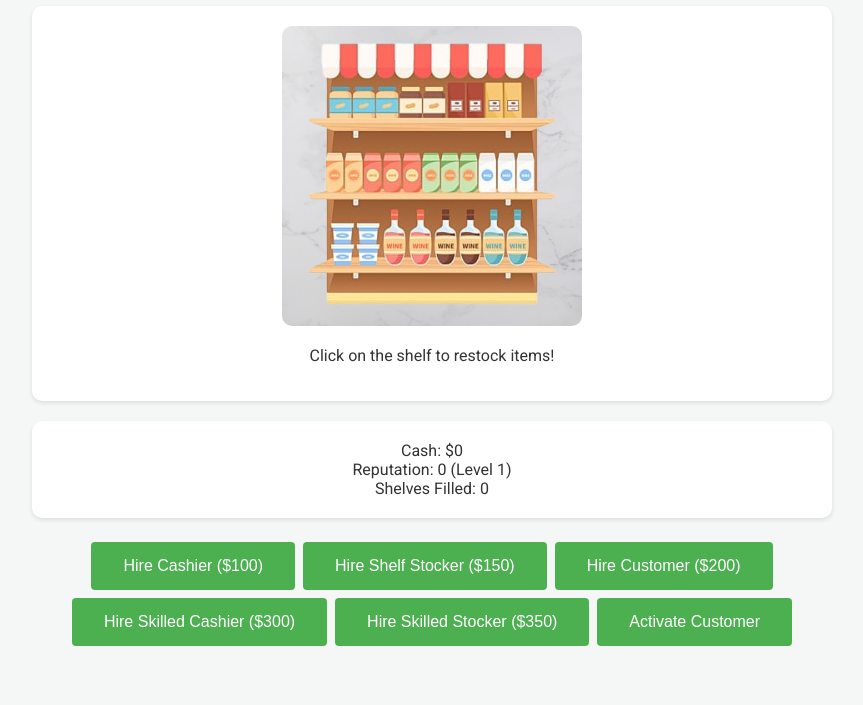
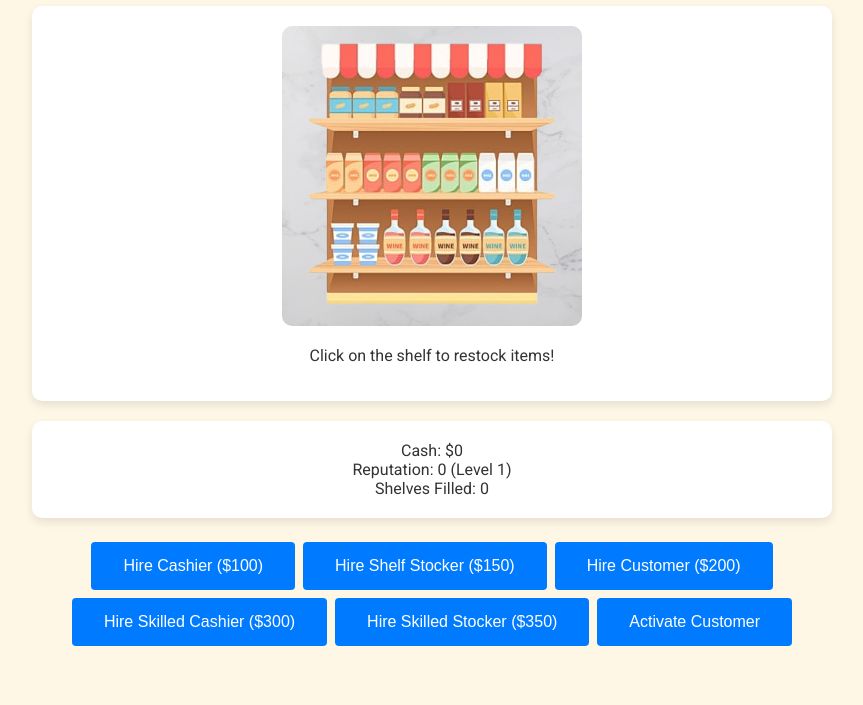
Before and after one commit to largefort/idlesupermarkettycoon, a plain HTML site: page index.html in a window 1280 px wide. Shown: the part 95-800 px from the top of the page, without its empty margins (208-1071 px from the left). Drawn offline with Linux system fonts and the light colour scheme.

Commit message:
Update style.css

```diff
--- a/style.css
+++ b/style.css
@@ -3,7 +3,7 @@ body, html {
   margin: 0;
   padding: 0;
   font-family: 'Roboto', sans-serif;
-  background-color: #f4f7f6;
+  background-color: #fff7e6; /* Light yellow background */
   color: #333;
 }
 
@@ -17,9 +17,9 @@ body, html {
 
 /* Store & Stats */
 #store, #stats {
-  background-color: white;
+  background-color: #fff;
   border-radius: 10px;
-  box-shadow: 0 2px 4px rgba(0,0,0,0.1);
+  box-shadow: 0 4px 8px rgba(0,0,0,0.1); /* Slightly larger shadow */
   margin-bottom: 20px;
   padding: 20px;
 }
@@ -45,9 +45,9 @@ body, html {
 
 /* Buttons */
 button {
-  background-color: #4CAF50; /* Green */
+  background-color: #007bff; /* Blue color */
   border: none;
-  color: white;
+  color: #fff;
   padding: 15px 32px;
   text-align: center;
   text-decoration: none;
@@ -60,7 +60,7 @@ button {
 }
 
 button:hover {
-  background-color: #45a049;
+  background-color: #0056b3; /* Darker blue on hover */
 }
 
 /* Responsive Design */
@@ -74,8 +74,8 @@ button:hover {
   }
 }
 @media (max-width: 768px) {
-    #store img {
-        width: 70%; /* 30% smaller than its original size */
-        max-width: 210px; /* Assuming the original max-width was 300px */
-    }
+  #store img {
+    width: 70%; /* 30% smaller than its original size */
+    max-width: 210px; /* Assuming the original max-width was 300px */
+  }
 }
```
